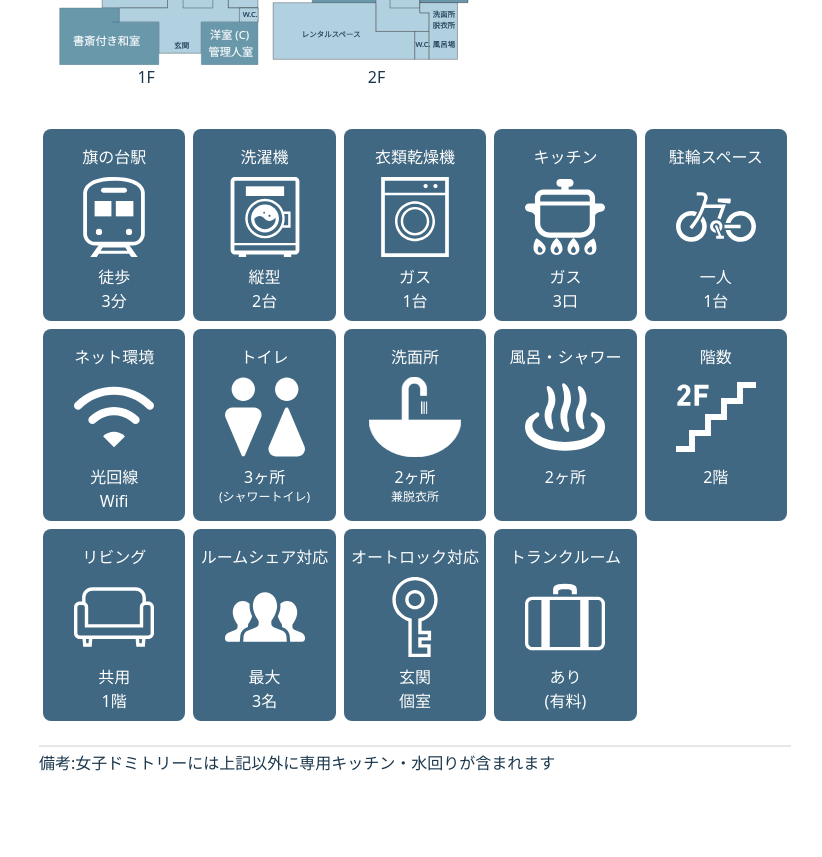
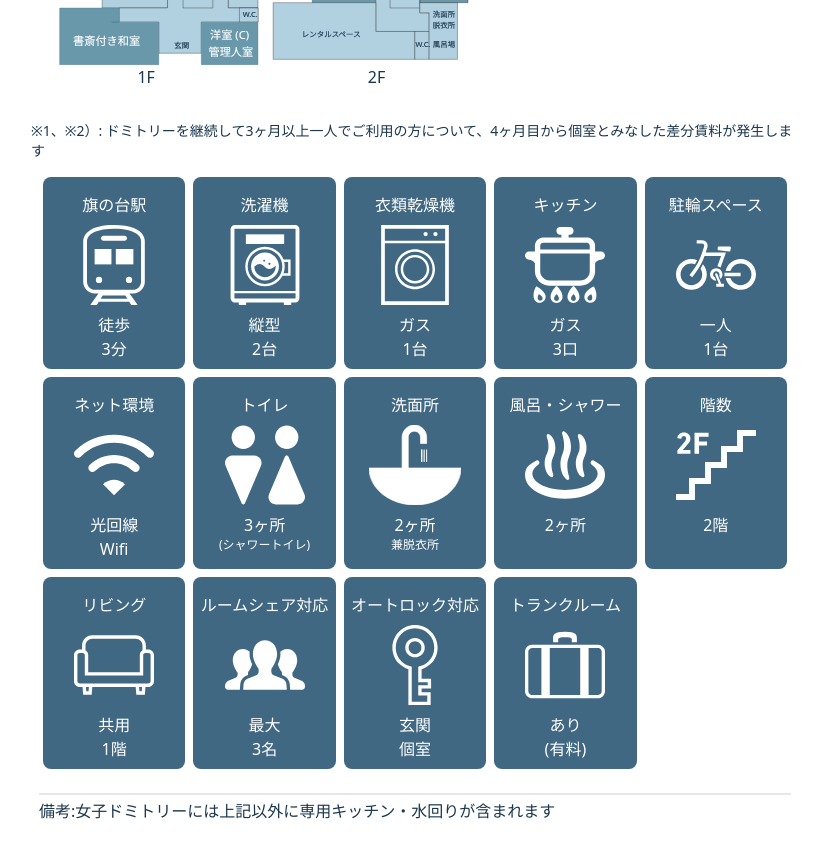
Before and after one commit to aya-eiya/aya-eiya.github.io, a Next.js app in the folder company-site/: page / in a window 1280 px wide. Shown: the part 1360-2217 px from the top of the page, without its empty margins (225-1047 px from the left). Built offline with nearby package versions, Linux system fonts and the light colour scheme.

Commit message:
new rent

```diff
--- a/company-site/app/components/contents/house.tsx
+++ b/company-site/app/components/contents/house.tsx
@@ -174,6 +174,12 @@ export default function House(): ReactElement {
               })}
             </div>
           </div>
+        </div>
+        <div>
+          <p className="text-sm mt-2">
+            ※1、※2）:
+            ドミトリーを継続して3ヶ月以上一人でご利用の方について、4ヶ月目から個室とみなした差分賃料が発生します
+          </p>
         </div>
       </div>
       <div className="px-2 mx-auto pt-4">
--- a/company-site/app/domains/house.ts
+++ b/company-site/app/domains/house.ts
@@ -140,7 +140,7 @@ export const DetailTexts: Record<Room, string> = {
   M_2fDomi:
     '共用のオフィススペースです。懸垂器などのトレーニング器具もあり、外部の方もコワーキングスペースとして月額契約で利用できます',
   M_1fDomi:
-    '男性用のドミトリーです。2段ベッドを一床と収納タンスが占有です。一室を最大6名で共有します',
+    '男性用のドミトリーです。2段ベッドを一床と収納タンスが占有です。一室を最大6名で共有します。※1) ドミトリールームを一人での利用の場合は、賃料に月額3万円が加算されます',
   F_2fDomi:
-    '女性用のドミトリーです。同施設内に別途玄関を備えた一室を最大4名で共有します。女性ドミトリー入居者専用の洗濯機、浴室、トイレ、ベランダ、キッチンルームの備えがあります。他の部屋との共用の設備もお使いいただけます',
+    '女性用のドミトリーです。同施設内に別途玄関を備えた一室を最大4名で共有します。女性ドミトリー入居者専用の洗濯機、浴室、トイレ、ベランダ、キッチンルームの備えがあります。他の部屋との共用の設備もお使いいただけます。 ※2) ドミトリールームを一人での利用の場合は、賃料に月額2万円が加算されます',
 }
```
